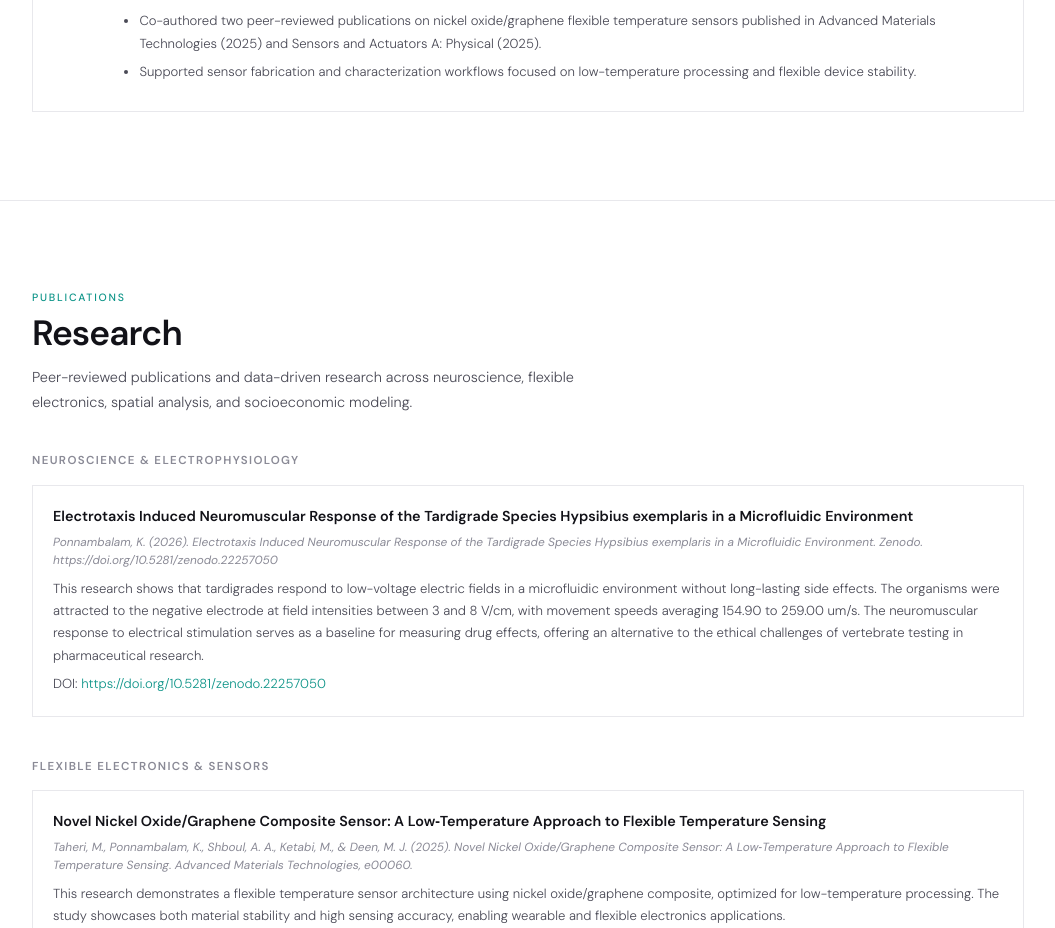
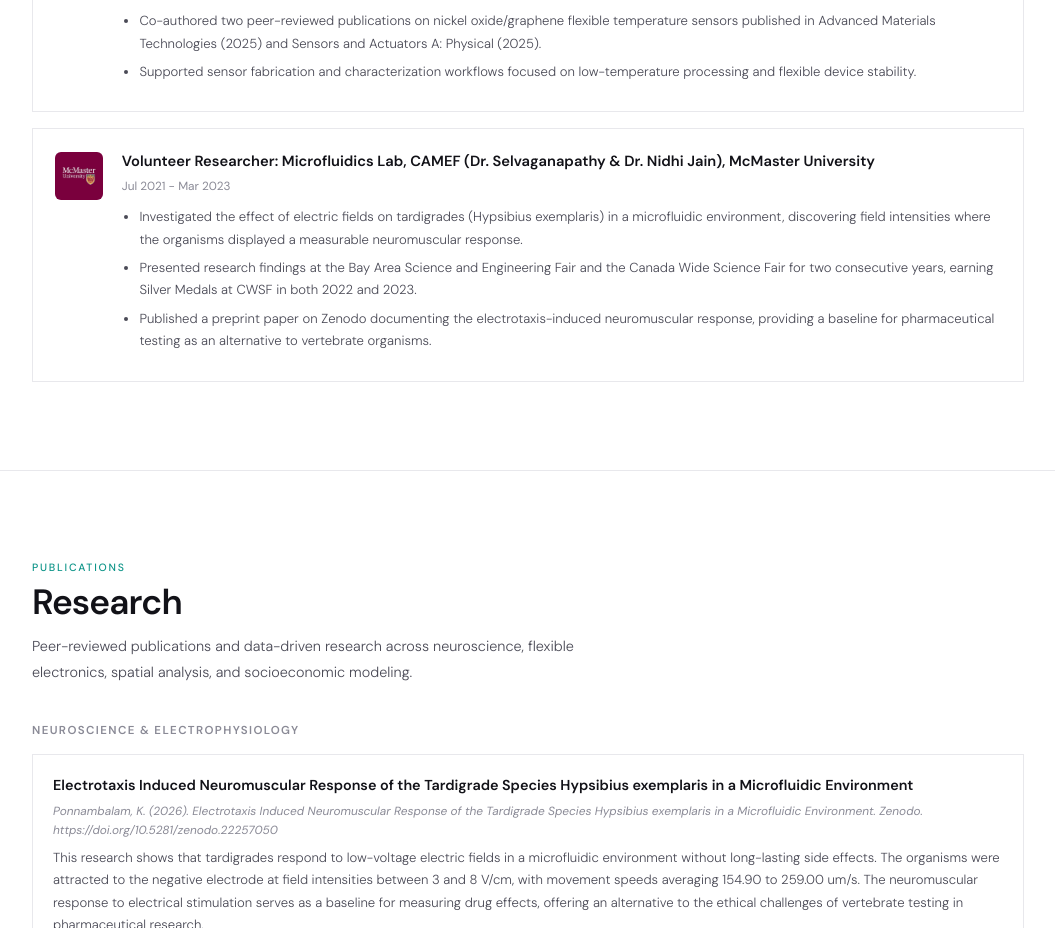
Before and after one commit to kadgitub7/portfolio, a Next.js app: page / in a window 1280 px wide. Shown: the part 4440-5368 px from the top of the page, without its empty margins (112-1167 px from the left). Built offline with nearby package versions, Linux system fonts and the light colour scheme.

Commit message:
added experience

```diff
--- a/app/page.js
+++ b/app/page.js
@@ -241,6 +241,16 @@ const experience = [
       'Conducted experimental and sensor-based research using microcontrollers and electronic test equipment in a flexible electronics lab environment.',
       'Co-authored two peer-reviewed publications on nickel oxide/graphene flexible temperature sensors published in Advanced Materials Technologies (2025) and Sensors and Actuators A: Physical (2025).',
       'Supported sensor fabrication and characterization workflows focused on low-temperature processing and flexible device stability.',
+    ],
+  },
+  {
+    title: 'Volunteer Researcher: Microfluidics Lab, CAMEF (Dr. Selvaganapathy & Dr. Nidhi Jain), McMaster University',
+    date: 'Jul 2021 - Mar 2023',
+    icon: '/imageAssets/McMaster_Logo.jpg',
+    descriptionLines: [
+      'Investigated the effect of electric fields on tardigrades (Hypsibius exemplaris) in a microfluidic environment, discovering field intensities where the organisms displayed a measurable neuromuscular response.',
+      'Presented research findings at the Bay Area Science and Engineering Fair and the Canada Wide Science Fair for two consecutive years, earning Silver Medals at CWSF in both 2022 and 2023.',
+      'Published a preprint paper on Zenodo documenting the electrotaxis-induced neuromuscular response, providing a baseline for pharmaceutical testing as an alternative to vertebrate organisms.',
     ],
   },
 ];
```
